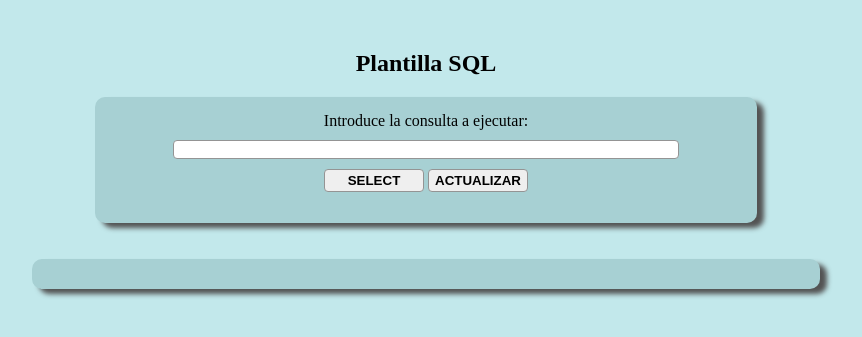
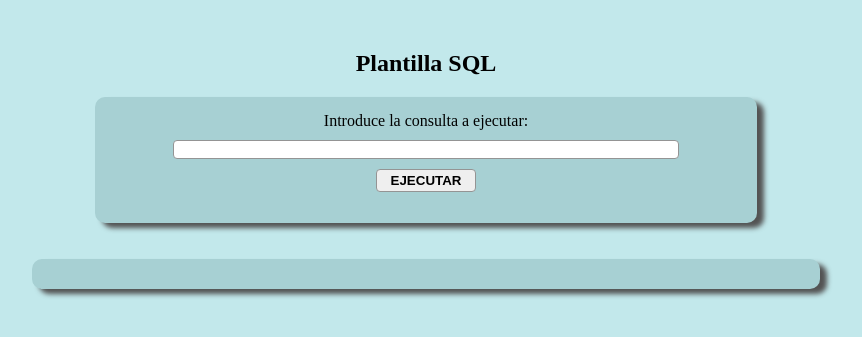
Before and after one commit to Domingo013/RecServidor, a PHP site: page / in a window 1280 px wide. Shown: the top 337 px of the page, without its empty margins (214-1076 px from the left). Run offline with PHP 8.4, Linux system fonts and the light colour scheme.

Commit message:
Saber por qué palabra empieza la consulta Completado en la tarea POO-01

```diff
--- a/Tar-POO-01/index.php
+++ b/Tar-POO-01/index.php
@@ -5,6 +5,8 @@
 
     if(isset($_POST["ejecutar"])){      // Si se pulsa el botón de ejecutar
         $consultas = new Consultas();
+        $primera = strtolower(substr($_POST["consulta"], 0, 6));     // Pasamos a minúsculas toda la consulta SQL y nos quedamos con las 6 primeras letras
+        if($primera == 'select'){
             $sql1 = $consultas->consultaSelect($_POST["consulta"]);   // Envío la consulta a la función de la clase
             $numFilas = $consultas->numFilas;
 
@@ -30,10 +32,10 @@
             }else{
                 echo "No se ha devuelto nada";
             }
-    }
-    if(isset($_POST["actualizar"])){      // Si se pulsa el botón de ejecutar
+        }elseif($primera == 'insert'){      // Si se pulsa el botón de ejecutar
             $consultas = new Consultas();
             $sql1 = $consultas->consultaActualizar($_POST["consulta"]);   // Envío la consulta a la función de la clase
         }
+    }
     include_once("vistas/finhtml.php");     // Muestra el contenido html de finhtml.php
 ?>
--- a/Tar-POO-01/vistas/header.php
+++ b/Tar-POO-01/vistas/header.php
@@ -12,8 +12,7 @@
             Introduce la consulta a ejecutar:
             <form action="index.php" method="POST">
                 <input type="text" name="consulta" id="consulta"><br>
-                <input type="submit" name="ejecutar" value="SELECT" id="boton">   <!-- En el caso de ser una consulta Select -->
-                <input type="submit" name="actualizar" value="ACTUALIZAR" id="boton">   <!-- En el caso de ser una consulta de actualizar -->
+                <input type="submit" name="ejecutar" value="EJECUTAR" id="boton">   <!-- En el caso de ser una consulta Select -->
             </form>
         </div><br><br>
         <div id="resultado">
```
Lines whose indentation alone changed are shown as unchanged.
